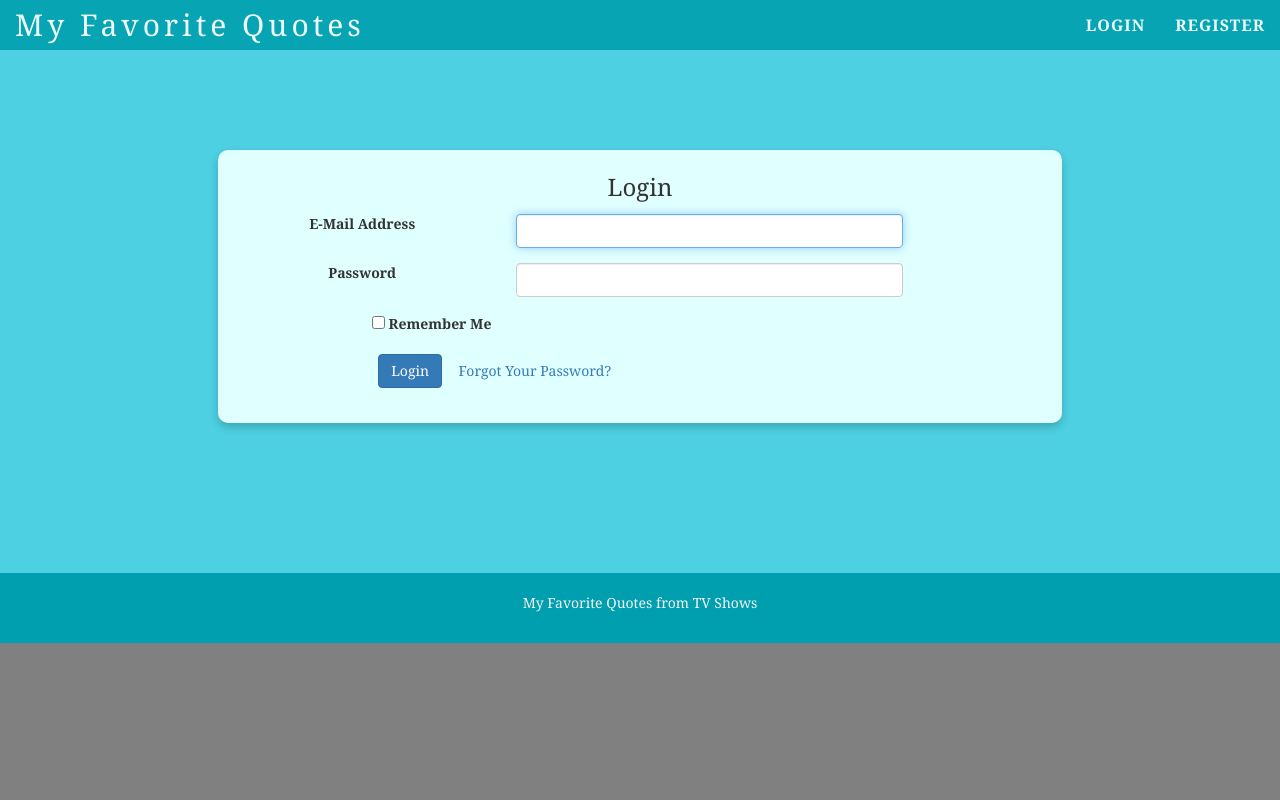
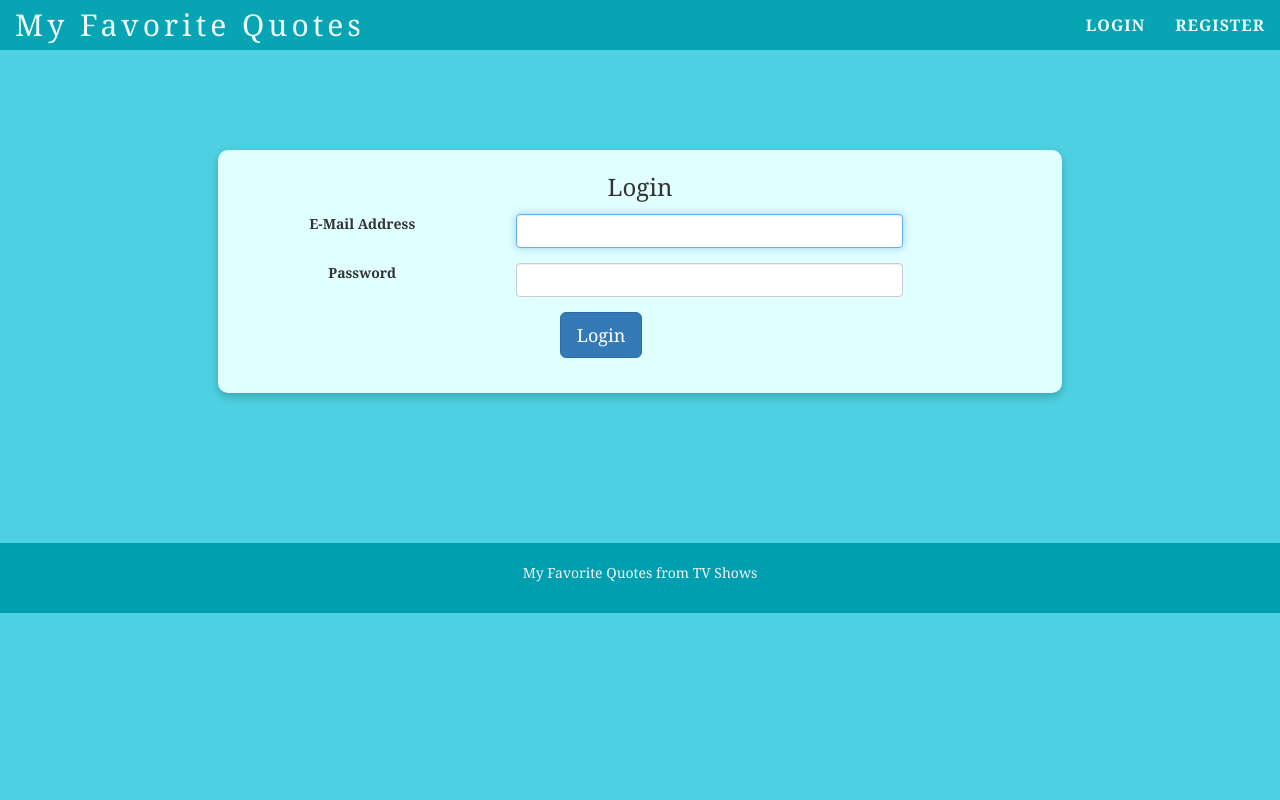
Before and after one commit to anjaligeril/myFavoriteQuotes, a Laravel app: page /login in a window 1280 px wide. Run offline with Laravel 8, Linux system fonts and the light colour scheme.

Commit message:
update final

```diff
--- a/resources/views/auth/login.blade.php
+++ b/resources/views/auth/login.blade.php
@@ -25,7 +25,7 @@
 
         html, body {
 
-            background-color: grey;
+            background-color: #4dd0e1;
             font-family: "Playfair Display", Georgia, serif;
             font-weight: 200;
             height: 100%;
@@ -111,6 +111,10 @@ text-decoration: none !important;
             font-size:24px;
             margin-bottom: 10px;
         }
+
+        .btn{
+            margin-left: 200px;
+        }
     </style>
 </head>
 <body>
@@ -165,8 +169,8 @@ text-decoration: none !important;
     </nav>
     <div class="container1">
         <div class="row justify-content-center">
-            <div class="col-lg-2"></div>
-            <div class="col-lg-8">
+            <div class="col-lg-2 col-md-2 col-sm-1 col-xs-1"></div>
+            <div class="col-lg-8 col-md-8 col-sm-10 col-xs-10">
                 <div class="card">
                     <div class="card-header">{{ __('Login') }}</div>
 
@@ -202,29 +206,15 @@ text-decoration: none !important;
                                 </div>
                             </div>
 
-                            <div class="form-group row">
-                                <div class="col-md-6 offset-md-4">
-                                    <div class="form-check">
-                                        <input class="form-check-input" type="checkbox" name="remember" id="remember" {{ old('remember') ? 'checked' : '' }}>
 
-                                        <label class="form-check-label" for="remember">
-                                            {{ __('Remember Me') }}
-                                        </label>
-                                    </div>
-                                </div>
-                            </div>
 
                             <div class="form-group row mb-0">
                                 <div class="col-md-8 offset-md-4">
-                                    <button type="submit" class="btn btn-primary">
+                                    <button type="submit" class="btn btn-primary btn-lg ">
                                         {{ __('Login') }}
                                     </button>
 
-                                    @if (Route::has('password.request'))
-                                        <a class="btn btn-link" href="{{ route('password.request') }}">
-                                            {{ __('Forgot Your Password?') }}
-                                        </a>
-                                    @endif
+
                                 </div>
                             </div>
                         </form>
@@ -232,7 +222,7 @@ text-decoration: none !important;
                 </div>
             </div>
         </div>
-        <div class="col-lg-2"></div>
+        <div class="col-lg-2 col-md-2 col-sm-1 col-xs-1"></div>
     </div>
 
     <footer class="text-center">
--- a/resources/views/home.blade.php
+++ b/resources/views/home.blade.php
@@ -41,7 +41,7 @@
             @else
                 <div class="row1">
                     <div class="search">
-                    <div class="col-lg-6">
+                    <div class="col-lg-6 col-md-6 col-sm-6 col-xs-12">
                         <div class="panel panel-info">
                             <div class="panel-heading"><h3>Add your favorite quotes</h3></div>
                             <div class="panel-body">
@@ -50,7 +50,7 @@
                             </div>
                         </div>
                     </div>
-                    <div class="col-lg-6">
+                    <div class="col-lg-6 col-md-6 col-sm-6 col-xs-12">
                         <div class="panel panel-warning">
                             <div class="panel-heading"><h3>Search for your favorite quotes</h3></div>
                             <div class="panel-body">
--- a/resources/views/layouts/app.blade.php
+++ b/resources/views/layouts/app.blade.php
@@ -134,6 +134,7 @@ main{
             background-color: white;
             margin-top: 50px;
             border-radius: 10px;
+            height:400px;
         }
         .cardImage{
             height: 200px;
```
Also changed, not shown: resources/views/auth/register.blade.php (+4 -4 lines).
